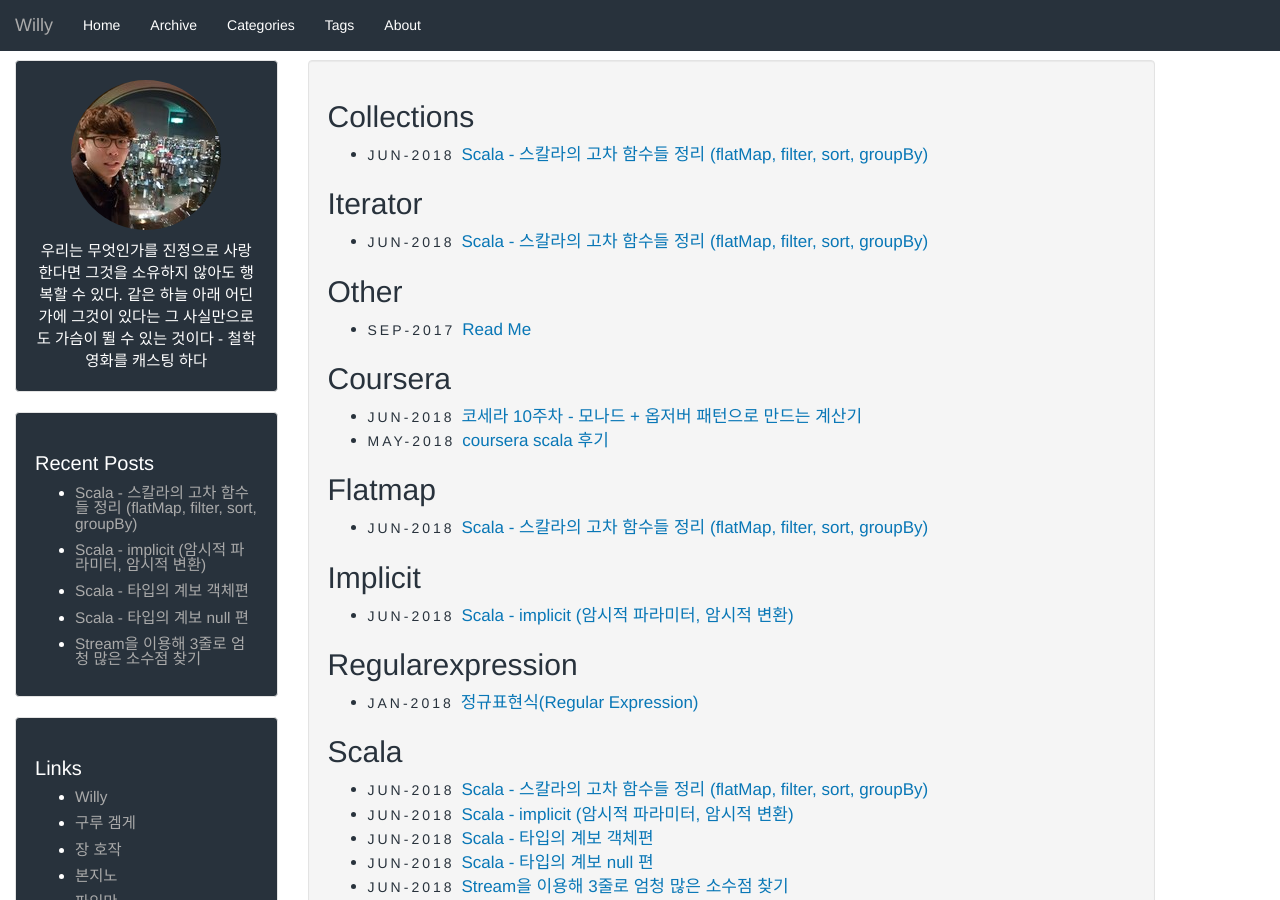
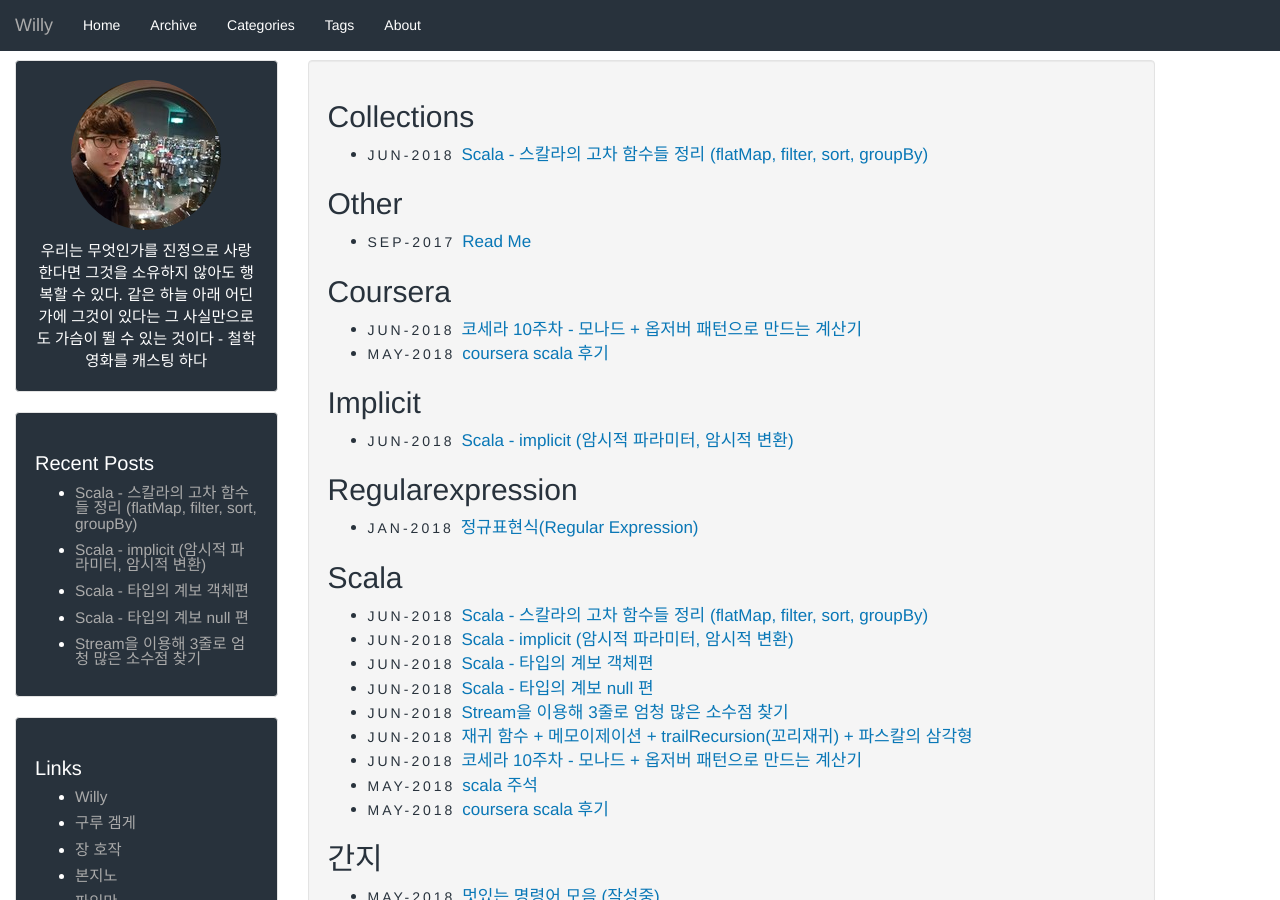
Before and after one commit to qowns8/qowns8.github.io, a Jekyll site: the page built from tags.html, in a window 1280 px wide and 900 px high. Built offline with Jekyll 4.4.1, drawn with Linux system fonts in a browser that asks for light colours; some of the changed text lies outside the part shown.

Commit message:
고차함수

```diff
--- a/_posts/2018-06-14-iteratorTypePedigree.md
+++ b/_posts/2018-06-14-iteratorTypePedigree.md
@@ -6,12 +6,8 @@
 tags:
 - scala
 - 스칼라
-- 컬랙션
-- Iterator
 - Collections
 - 고차함수
-- flatMap
-- 함수형
 ---
 
 # 서론
```
